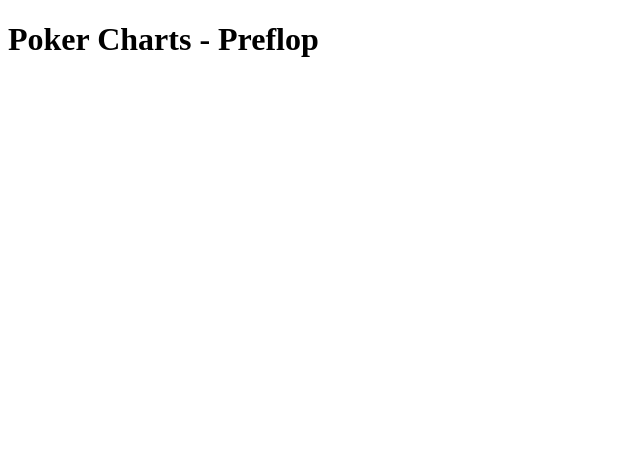
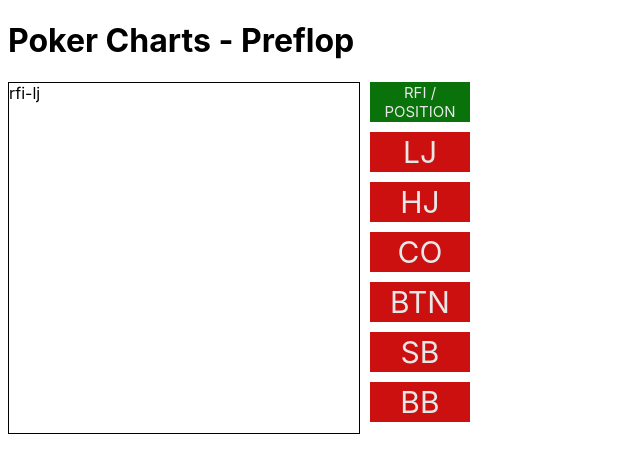
Before and after one commit to brianfordcode/poker-preflop-charts, a Vue app: page / in a window 1280 px wide. Shown: the top 460 px of the page, without its empty margins (0-640 px from the left). Built offline with nearby package versions, Linux system fonts and the light colour scheme.

Commit message:
remove prettier (kept on messing up), buttons done

```diff
--- a/package.json
+++ b/package.json
@@ -13,7 +13,6 @@
   },
   "devDependencies": {
     "@vue/cli-plugin-babel": "~4.5.0",
-    "@vue/cli-plugin-eslint": "~4.5.0",
     "@vue/cli-service": "~4.5.0",
     "@vue/compiler-sfc": "^3.0.0",
     "@vue/eslint-config-prettier": "^6.0.0",
--- a/src/App.vue
+++ b/src/App.vue
@@ -1,16 +1,164 @@
 <template>
-  <h1>Poker Charts - Preflop</h1>
+
+
+<h1>Poker Charts - Preflop</h1>
+
+<div class="chart-btns">
+
+  <rfiLJ/>
+
+<!-- RFI-POS  -->
+  <div class="buttons">
+    <span
+      id="title"
+      style="font-size: 15px;"
+    >
+    RFI / POSITION
+    </span>
+    <span
+      style="font-size: 30px;"
+      @click="handleClick(pos, index)"
+      v-for="(pos, index) in RFIPOS"
+      :key="pos"
+    >
+    {{ pos }}
+    </span>
+  </div>
+
+<!-- vs RFI -->
+  <div class="buttons">
+    <span
+      id="title"
+      style="font-size: 24px;"
+      v-if="this.vsrfi.length > 0"
+    >
+    vs RFI
+    </span>
+    <span
+      style="font-size: 18px; "
+      @click="handleClick(vsrfi, index)"
+      v-for="vsrfi in vsrfi"
+      :key="vsrfi"
+    >{{ vsrfi }}</span>
+  </div>
+
+
+<!-- vs3bet -->
+  <div class="buttons">
+    <span
+      id="title"
+      style="font-size: 24px;"
+      v-if="this.vs3bet.length > 0"
+    >
+    vs 3bet
+    </span>
+    <span
+      style="font-size: 16px;"
+      @click="handleClick(vs3bet, index)"
+      v-for="vs3bet in vs3bet"
+      :key="vs3bet"
+    >{{ vs3bet }}</span>
+  </div>
+
+
+</div>
+
 </template>
 
 <script>
+import chart from "./components/chart.vue"
+import rfiLJ from "./components/rfi-lj.vue"
 
 export default {
   name: "App",
-  components: {
+  components: { chart, rfiLJ
   },
+  data() {
+    return {
+      selected: null,
+      RFIPOS: ["LJ","HJ","CO","BTN","SB","BB",],
+      vsrfi: [],
+      vs3bet: []
+    }
+  },
+  methods: {
+    handleClick(val, index) {
+
+      // "vs HJ 3bet","vs CO 3bet","vs BTN 3bet","vs SB 3bet","vs BB 3bet"
+
+      this.selected = val
+
+      // LJ
+      if (this.selected === "LJ") {
+        this.vsrfi = [];
+        this.vs3bet = ["vs HJ 3bet"]
+      }
+      // HJ
+      if (this.selected === "HJ") {
+        this.vsrfi = ['vs LJ RFI'];
+        this.vs3bet = ["vs CO 3bet","vs BTN 3bet","vs SB 3bet","vs BB 3bet"]
+      }
+      // CO
+      if (this.selected === "CO") {
+        this.vsrfi = ['vs LJ RFI','vs HJ RFI']
+        this.vs3bet = ["vs BTN/SB 3bet","vs BB 3bet"]
+      }
+      // BTN
+      if (this.selected === "BTN") {
+        this.vsrfi = ["vs LJ RFI","vs HJ RFI","vs CO RFI"]
+        this.vs3bet = ["vs BB/SB 3bet"]
+      }
+      // SB
+      if (this.selected === "SB") {
+        this.vsrfi = ["vs LJ RFI","vs HJ RFI","vs CO RFI", "vs BTN RFI"]
+        this.vs3bet = ["vs BB 3bet"]
+      }
+      // BB
+      if (this.selected === "BB") {
+        this.vsrfi = ["vs LJ RFI","vs HJ RFI","vs CO RFI","vs BTN RFI","vs SB Limp","vs SB Raise",]
+        this.vs3bet = []
+      }
+
+      console.log(this.selected)
+    }
+  }
+
+
 };
 </script>
 
 <style>
 
+#app {
+  font-family: -apple-system, BlinkMacSystemFont, 'Segoe UI', Roboto, Oxygen, Ubuntu, Cantarell, 'Open Sans', 'Helvetica Neue', sans-serif;
+}
+
+.chart-btns {
+  display: flex;
+}
+
+.buttons {
+  display: flex;
+  flex-direction: column;
+}
+
+.buttons span {
+  cursor: pointer;
+  background-color: rgb(204, 16, 16);
+  color: rgb(231, 231, 231);
+  width: 100px;
+  height: 40px;
+  margin: 0 5px 10px 10px;
+  display: flex;
+  justify-content: space-around;
+  align-items: center;
+  text-align: center;
+}
+
+#title {
+  background-color: rgb(10, 114, 10);
+  text-align: center;
+  cursor: default;
+}
+
 </style>
--- /dev/null
+++ b/src/components/chart.vue
@@ -0,0 +1,56 @@
+<template>
+
+
+
+
+<div class="chart">
+      <span
+        v-for="val in handMaker"
+        :key="val"
+      >
+      {{val}}
+      </span>
+</div>
+
+
+
+
+
+</template>
+
+<script>
+export default {
+  computed: {
+    handMaker() {
+      let cards = ["A","K","Q","J","T","9","8","7","6","5","4","3","2"];
+
+      for (let i = 0; i < cards.length; i++) { let hand = cards[i]; return hand }
+
+      return hand;
+    },
+  },
+
+
+
+
+}
+</script>
+
+<style scoped>
+    .chart {
+        border: 1px solid black;
+        margin-bottom: 20px;
+        display: flex;
+        /* grid-template-columns: repeat(13, 1fr); */
+        width: min-content;
+    }
+    .chart span {
+        border: 1px solid black;
+        display: flex;
+        justify-content: space-around;
+        align-items: center;
+        width: 15px;
+        padding: 10px;
+    }
+
+</style>
--- /dev/null
+++ b/src/components/rfi-lj.vue
@@ -0,0 +1,19 @@
+<template>
+    <div class="chart">rfi-lj</div>
+</template>
+
+<script>
+export default {
+
+}
+</script>
+
+<style>
+
+.chart {
+    height: 350px;
+    width: 350px;
+    border: 1px solid black;
+}
+
+</style>
```
Also changed, not shown: 1 other file (tests, documents, lock files or other folders).
